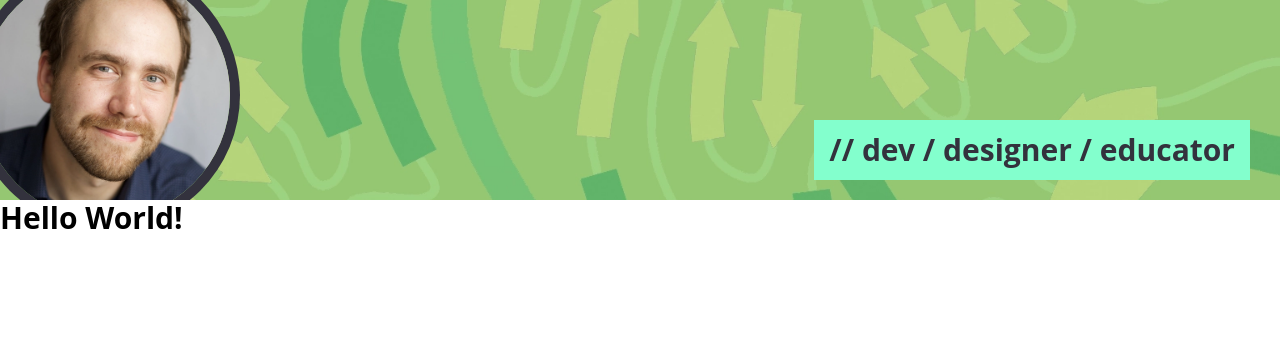
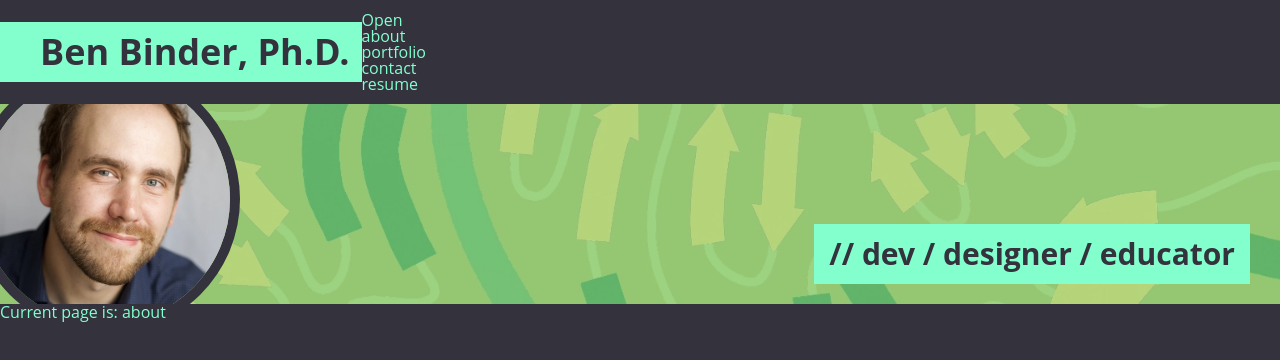
Before and after one commit to binderb/react-dev-portfolio, a React (Create React App) app: page / in a window 1280 px wide. Shown: the top 360 px of the page. Built offline with nearby package versions, Linux system fonts and the light colour scheme.

Commit message:
Add basic nav state variables.

```diff
--- a/src/App.js
+++ b/src/App.js
@@ -1,12 +1,23 @@
+import { useState } from 'react';
 import Header from './components/Header';
 
 function App() {
+  const pages = [
+    { name: 'about' },
+    { name: 'portfolio' },
+    { name: 'contact' },
+    { name: 'resume' }
+  ];
+
+  const [currentPage, setCurrentPage] = useState(pages[0]);
+
   return (
     <>
-    <Header/>
-    <div className="text-3xl font-bold">
-      Hello World!
-    </div>
+    <Header
+      pages={pages}
+      setCurrentPage={setCurrentPage}
+    />
+    <div className="text-highlight">Current page is: {currentPage.name}</div>
     </>
   )
 }
--- a/src/components/Header.js
+++ b/src/components/Header.js
@@ -1,17 +1,30 @@
 import avatar from '../images/binder_dev_square_600x600.webp';
+import Nav from './Nav';
 
-export default function Header () {
+export default function Header (props) {
+  const {pages, setCurrentPage} = props;
+  const name = `Ben Binder, Ph.D.`;
   const subtitle = `// dev / designer / educator`;
 
   return (
-    <section className='relative md:static flex flex-col md:flex-row overflow-hidden justify-between items-center md:items-end h-[250px] md:h-[200px] bg-banner bg-cover bg-no-repeat bg-center'>
 
-      <img id='avatar' className='w-[250px] h-[250px] m-[-30px] md:m-[-20px] rounded-full border-dark shadow shadow-dark' src={avatar} alt='Avatar of Ben Binder.' />
 
-      <div className='absolute md:static bottom-[-10px] p-[15px] bg-highlight text-dark font-bold text-[20px] sm:text-[24px] md:text-[30px] mb-[20px]  mr-0 md:mr-[30px]' id='subtitle'>
-        {subtitle}
-      </div>
+    <header>
+      <section id="top-bar" className="flex items-center flex-col sm:flex-row bg-dark pb-3 sm:py-3">
+        <h1 className="max-sm:w-[100vw] bg-highlight text-dark text-center sm:text-left font-bold p-3 pl-[40px] text-[36px]">{name}</h1>
+        <Nav
+          pages={pages}
+          setCurrentPage={setCurrentPage}
+        />
+      </section>
+      <section className='relative md:static flex flex-col md:flex-row overflow-hidden justify-between items-center md:items-end h-[250px] md:h-[200px] bg-banner bg-cover bg-no-repeat bg-center'>
 
-    </section>
+        <img id='avatar' className='w-[250px] h-[250px] m-[-30px] md:m-[-20px] rounded-full border-dark shadow shadow-dark' src={avatar} alt='Avatar of Ben Binder.' />
+
+        <div className='absolute md:static bottom-[-10px] p-[15px] bg-highlight text-dark font-bold text-[20px] sm:text-[24px] md:text-[30px] mb-[20px]  mr-0 md:mr-[30px]' id='subtitle'>
+          {subtitle}
+        </div>
+      </section>
+    </header>
   );
 }
--- /dev/null
+++ b/src/components/Nav.js
@@ -0,0 +1,24 @@
+import { useState } from "react";
+
+export default function Nav (props) {
+  const {pages, setCurrentPage} = props;
+  const [navOpen, setNavOpen] = useState(false);
+
+  const handleToggle = () => {
+    setNavOpen(!navOpen);
+  }
+
+  return (
+
+    <nav className="text-highlight">
+      <button onClick={handleToggle}>{navOpen ? "Close" : "Open"}</button>
+      <ul>
+      {pages.map((page) => (
+        <li key={page.name} onClick={()=>setCurrentPage(page)}>
+          {page.name}
+        </li>
+      ))}
+      </ul>
+    </nav>
+  );
+}
--- a/src/global.css
+++ b/src/global.css
@@ -14,5 +14,6 @@
   body {
     font-family: 'Open Sans';
     line-height: 1;
+    background-color: var(--dark);
   }
 }
```
Also changed, not shown: src/components/Navigation.js (deleted).
